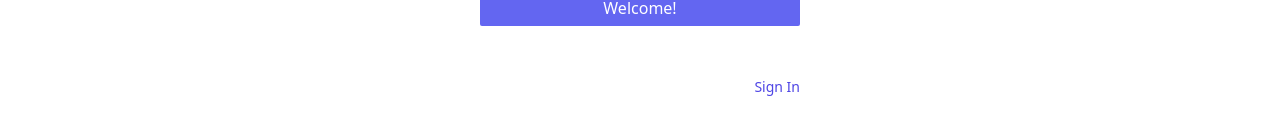
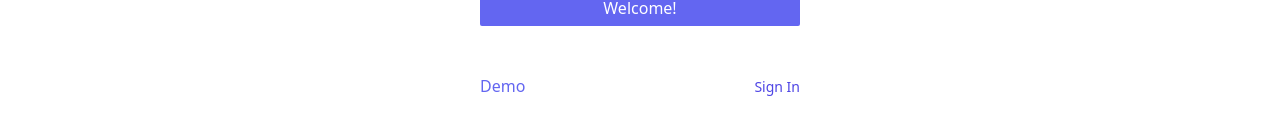
Before and after one commit to jessicagrayson/final-project, a React (Vite) app in the folder client/: page /register in a window 1280 px wide. Shown: the part 560-694 px from the top of the page. Built offline with nearby package versions, Linux system fonts and the light colour scheme.

Commit message:
added link to sign up page

```diff
--- a/client/src/SignUp.jsx
+++ b/client/src/SignUp.jsx
@@ -90,7 +90,12 @@ export default function SignUp() {
             </div>
           </form>
         </div>
-        <div className="flex justify-end w-full ">
+        <div className="flex justify-between w-full ">
+          <LinkComponent
+            to="/guest-feed"
+            placeholder="Demo"
+            className="text-indigo-500"
+          />
           <LinkComponent
             to="/"
             className="text-sm text-indigo-600 hover:underline"
```
